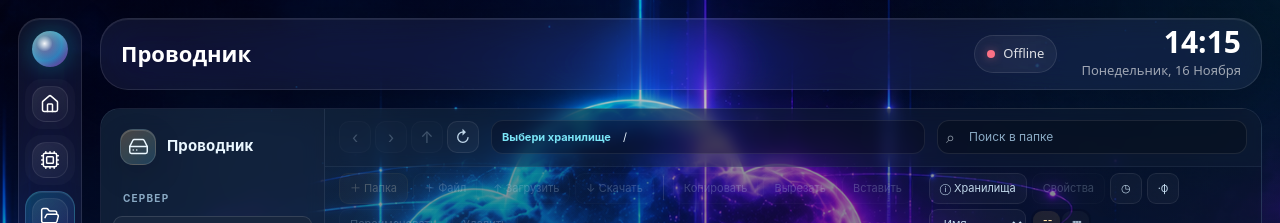
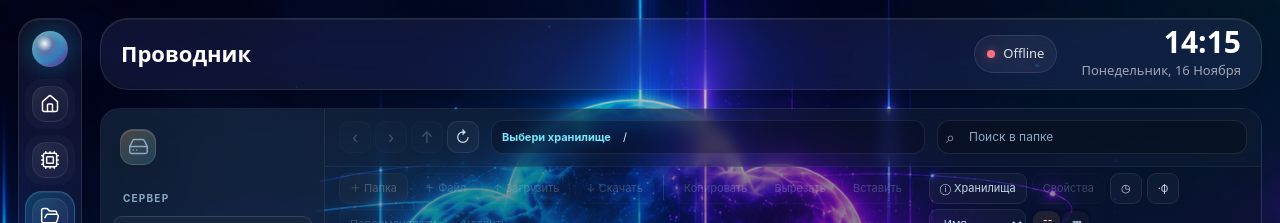
Before and after one commit to DaniilGavrin/HomeCloudUI, a React (Vite) app: page / in a window 1280 px wide. Both pictures are taken after a click on the button 50 px from the left and 216 px from the top of the page. Shown: the top 223 px of the page. Built offline with nearby package versions, Linux system fonts and the light colour scheme.

Commit message:
Remove duplicate Explorer title inside storage sidebar

```diff
--- a/src/components/explorer/HcssExplorerPage.tsx
+++ b/src/components/explorer/HcssExplorerPage.tsx
@@ -687,8 +687,7 @@ export function HcssExplorerPage() {
 
   return <section ref={explorerRef} className="hc-explorer" aria-label="Проводник HomeCloud">
     <aside className="hc-explorer-sidebar" aria-label="Места">
-      <div className="hc-explorer-brand"><span className="hc-explorer-brand__mark"><HardDrive size={21} strokeWidth={1.7} aria-hidden="true" /></span>
-        <div><strong>Проводник</strong></div></div>
+      <div className="hc-explorer-brand" aria-hidden="true"><span className="hc-explorer-brand__mark"><HardDrive size={21} strokeWidth={1.7} aria-hidden="true" /></span></div>
       <div className="hc-explorer-sidebar__section">
         <span className="hc-explorer-sidebar__label">Сервер</span>
         <select aria-label="Сервер" value={serverId} disabled={busy}
```
